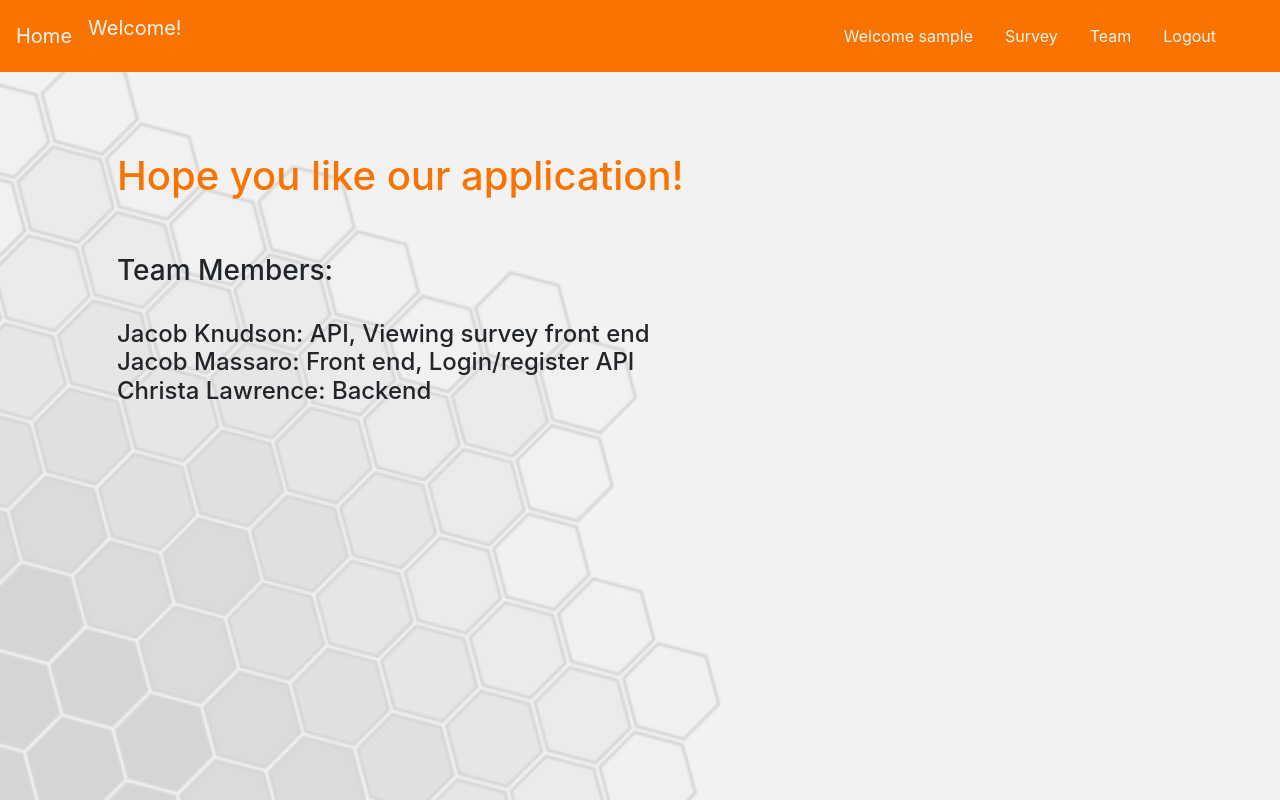
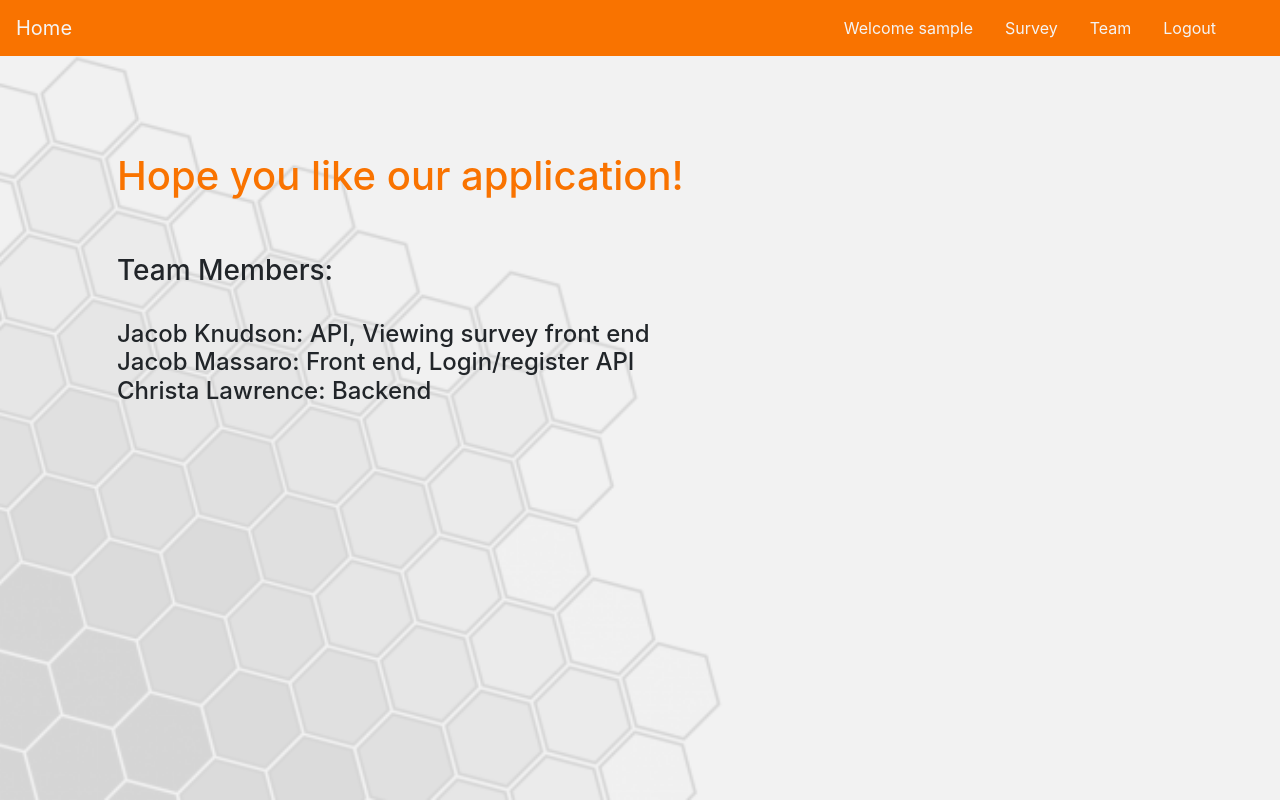
Before and after one commit to jake41397/databaseProject, a PHP site: page /surveyToday/team.php in a window 1280 px wide. Run offline with PHP 8.4, Linux system fonts and the light colour scheme; the visitor is signed in with stand-in values (Sample User, id 1); some libraries are stand-ins or nearby versions.

Commit message:
Took out the extra welcome near home

```diff
--- a/team.php
+++ b/team.php
@@ -22,7 +22,6 @@
        <button class="navbar-toggler" type="button" data-toggle="collapse" data-target="#navbarSupportedContent" aria-controls="navbarSupportedContent" aria-expanded="false" aria-label="Toggle navigation">
          <span class="navbar-toggler-icon"></span>
        </button>
-       <p class="navbar-brand"><?php if(isset($_SESSION['loggedin'])) echo "Welcome!"; else echo "";?></p>
 
        <div class="collapse navbar-collapse " id="navbarSupportedContent">
        <ul class="navbar-nav mr-4">
```
